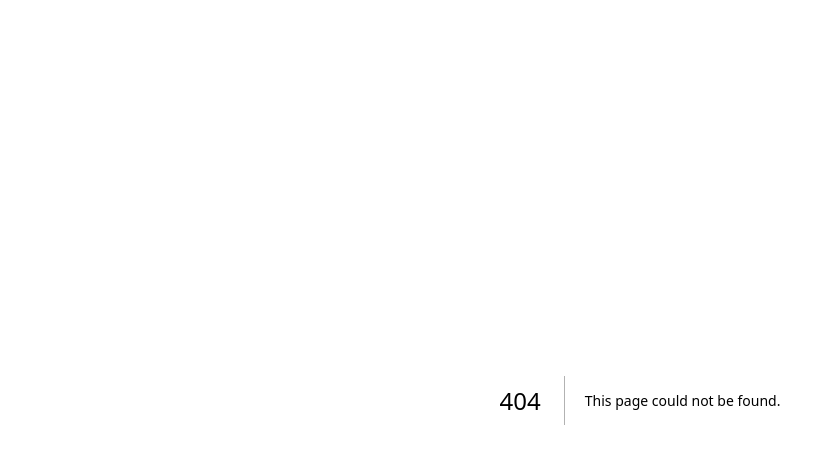
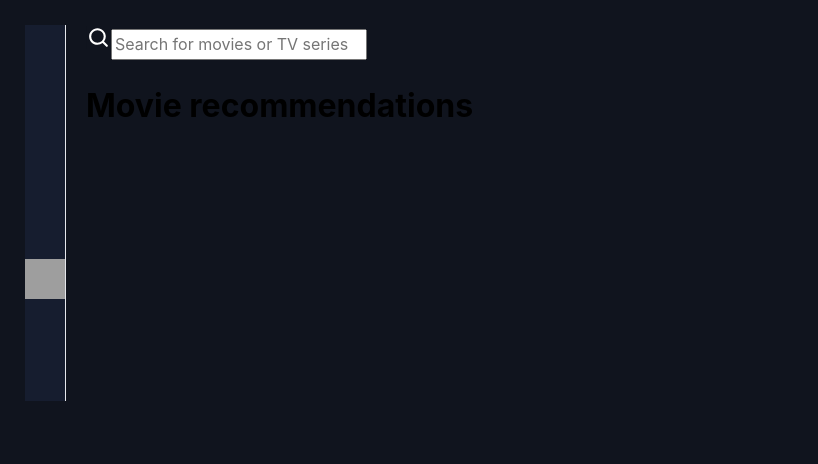
Before and after one commit to HabibEniolabi/EntertainmentWebApp, a Next.js app: page /movie-list in a window 1280 px wide. Before the commit this address had no page. Shown: the top 464 px of the page, without its empty margins (0-818 px from the left). Built offline with nearby package versions, Linux system fonts and the light colour scheme; grey boxes are pictures that could not be loaded.

Commit message:
Fixes on Header and Sidebar

```diff
--- a/package.json
+++ b/package.json
@@ -15,7 +15,8 @@
     "react": "19.1.0",
     "react-dom": "19.1.0",
     "react-redux": "^9.2.0",
-    "redux-persist": "^6.0.0"
+    "redux-persist": "^6.0.0",
+    "sass": "^1.93.2"
   },
   "devDependencies": {
     "@tailwindcss/postcss": "^4",
--- /dev/null
+++ b/src/app/(authenticated)/movie-list/page.tsx
@@ -0,0 +1,11 @@
+import React from 'react';
+
+const MovieList = () => {
+  return (
+    <div>
+      <h1>Movie recommendations</h1>
+    </div>
+  );
+}
+
+export default MovieList;
--- /dev/null
+++ b/src/app/(authenticated)/styles.module.scss
@@ -0,0 +1,22 @@
+.dashboard {
+  display: flex;
+  gap: 20px;
+  background-color: #10141E;
+  padding: 25px;
+  position: relative;
+
+  &_header {
+    flex: 1;
+    display: flex;
+    flex-direction: column;
+    width: 100%;
+    max-width: 100%;
+    height: 100vh;
+    overflow-x: hidden;
+  }
+
+  main {
+    flex-grow: 1;
+    overflow: hidden;
+  }
+}
--- a/src/assets/icons/Trending.tsx
+++ b/src/assets/icons/Trending.tsx
@@ -13,7 +13,6 @@ const Trending = ({className, ...props}: TrendingProps) => (
     {...props}
   >
     <path
-    //   fill="#fff"
     className="fill-current"
       fillRule="evenodd"
       d="M1 0h7c.6 0 1 .4 1 1v7c0 .6-.4 1-1 1H1c-.6 0-1-.4-1-1V1c0-.6.4-1 1-1Zm0 11h7c.6 0 1 .4 1 1v7c0 .6-.4 1-1 1H1c-.6 0-1-.4-1-1v-7c0-.6.4-1 1-1ZM19 0h-7c-.6 0-1 .4-1 1v7c0 .6.4 1 1 1h7c.6 0 1-.4 1-1V1c0-.6-.4-1-1-1Zm-7 11h7c.6 0 1 .4 1 1v7c0 .6-.4 1-1 1h-7c-.6 0-1-.4-1-1v-7c0-.6.4-1 1-1Z"
--- a/src/components/Navigations/Header/index.tsx
+++ b/src/components/Navigations/Header/index.tsx
@@ -1,65 +1,181 @@
+// 'use client';
+
+// import { useState, useRef, useEffect } from 'react';
+// import Search from '@/src/assets/icons/Search';
+
+// interface MediaItem {
+//   title: string;
+//   year: number;
+//   category: "Movie" | "TV Series";
+//   rating: string;
+//   isBookmarked: boolean;
+//   isTrending: boolean;
+// }
+
+// export default function Header() {
+//   const [query, setQuery] = useState('');
+//   const [isFocused, setIsFocused] = useState(false);
+//   const [results, setResults] = useState<MediaItem[]>([]);
+//   const [isLoading, setIsLoading] = useState(false);
+
+//   const inputRef = useRef<HTMLInputElement>(null);
+//   const searchRef = useRef<HTMLDivElement>(null);
+
+//   // Search through your JSON data
+//   const searchMedia = async (searchQuery: string): Promise<MediaItem[]> => {
+//     if (!searchQuery.trim()) return [];
+
+//     setIsLoading(true);
+
+//     try {
+//       // Fetch from your JSON file
+//       const response = await fetch('/api/media'); // or your JSON Server URL
+//       const allMedia: MediaItem[] = await response.json();
+
+//       // Filter results based on search query
+//       const filteredResults = allMedia.filter(item =>
+//         item.title.toLowerCase().includes(searchQuery.toLowerCase())
+//       );
+
+//       return filteredResults;
+//     } catch (error) {
+//       console.error('Search error:', error);
+//       return [];
+//     } finally {
+//       setIsLoading(false);
+//     }
+//   };
+
+//   // Search when user types
+//   useEffect(() => {
+//     if (!query.trim()) {
+//       setResults([]);
+//       return;
+//     }
+
+//     const timeoutId = setTimeout(async () => {
+//       const searchResults = await searchMedia(query);
+//       setResults(searchResults);
+//     }, 300);
+
+//     return () => clearTimeout(timeoutId);
+//   }, [query]);
+
+//   // Close dropdown when clicking outside
+//   useEffect(() => {
+//     const handleClickOutside = (event: MouseEvent) => {
+//       if (searchRef.current && !searchRef.current.contains(event.target as Node)) {
+//         setIsFocused(false);
+//       }
+//     };
+
+//     document.addEventListener('mousedown', handleClickOutside);
+//     return () => document.removeEventListener('mousedown', handleClickOutside);
+//   }, []);
+
+//   const handleSelectResult = (result: MediaItem) => {
+//     console.log('Selected:', result.title);
+//     setIsFocused(false);
+//     setQuery(result.title);
+//   };
+
+//   return (
+//     <div ref={searchRef} className="relative w-full max-w-2xl">
+//       <div className="relative">
+//         <Search className="absolute left-4 top-1/2 transform -translate-y-1/2 text-gray-400 w-5 h-5" />
+
+//         <input
+//           ref={inputRef}
+//           type="text"
+//           value={query}
+//           onChange={(e) => setQuery(e.target.value)}
+//           onFocus={() => setIsFocused(true)}
+//           placeholder="Search for movies or TV series"
+//           className="w-full pl-12 pr-4 py-4 bg-gray-800 text-white placeholder-gray-400 rounded-lg border-0 focus:outline-none focus:ring-0 text-lg"
+//         />
+//       </div>
+
+//       {/* Dropdown with actual search results */}
+//       {isFocused && query && (
+//         <div className="absolute top-full left-0 right-0 mt-2 bg-gray-800 rounded-lg shadow-xl z-50 max-h-80 overflow-y-auto">
+//           {isLoading ? (
+//             <div className="p-4 text-center text-gray-400">
+//               <div className="animate-spin rounded-full h-6 w-6 border-b-2 border-blue-500 mx-auto"></div>
+//               <p className="mt-2">Searching...</p>
+//             </div>
+//           ) : results.length > 0 ? (
+//             <div className="py-2">
+//               {results.map((result) => (
+//                 <button
+//                   key={result.title}
+//                   onClick={() => handleSelectResult(result)}
+//                   className="w-full text-left px-4 py-3 hover:bg-gray-700 transition-colors border-b border-gray-700 last:border-b-0"
+//                 >
+//                   <div className="text-white font-medium">{result.title}</div>
+//                   <div className="text-gray-400 text-sm mt-1">
+//                     {result.year} • {result.category} • {result.rating}
+//                   </div>
+//                 </button>
+//               ))}
+//             </div>
+//           ) : (
+//             <div className="p-4 text-center text-gray-400">
+//               No results found for "{query}"
+//             </div>
+//           )}
+//         </div>
+//       )}
+//     </div>
+//   );
+// }
+
+
 'use client';
 
-import { useState, useRef, useEffect } from 'react';
+import { useAppDispatch, useAppSelector } from '@/src/lib/store/hooks';
+import { setSearchQuery, setSearchResults, clearSearch } from '@/src/lib/store/slices/searchSlice';
+import { useState, useEffect, useRef } from 'react';
 import Search from '@/src/assets/icons/Search';
 
-interface MediaItem {
-  title: string;
-  year: number;
-  category: "Movie" | "TV Series";
-  rating: string;
-  isBookmarked: boolean;
-  isTrending: boolean;
-}
+export default function Header() {
+  const dispatch = useAppDispatch();
+  const { query, results, isSearching } = useAppSelector((state) => state.search);
+  const { items } = useAppSelector((state) => state.media);
 
-export default function Header() {
-  const [query, setQuery] = useState('');
+  const [localQuery, setLocalQuery] = useState(query);
   const [isFocused, setIsFocused] = useState(false);
-  const [results, setResults] = useState<MediaItem[]>([]);
   const [isLoading, setIsLoading] = useState(false);
 
-  const inputRef = useRef<HTMLInputElement>(null);
   const searchRef = useRef<HTMLDivElement>(null);
 
-  // Search through your JSON data
-  const searchMedia = async (searchQuery: string): Promise<MediaItem[]> => {
-    if (!searchQuery.trim()) return [];
+  // Debounced search with Redux integration
+  useEffect(() => {
+    if (!localQuery.trim()) {
+      dispatch(clearSearch());
+      setIsLoading(false);
+      return;
+    }
 
     setIsLoading(true);
 
-    try {
-      // Fetch from your JSON file
-      const response = await fetch('/api/media'); // or your JSON Server URL
-      const allMedia: MediaItem[] = await response.json();
+    const timeoutId = setTimeout(() => {
+      // Update Redux state
+      dispatch(setSearchQuery(localQuery));
 
-      // Filter results based on search query
-      const filteredResults = allMedia.filter(item =>
-        item.title.toLowerCase().includes(searchQuery.toLowerCase())
+      // Perform search/filtering
+      const filteredResults = items.filter(item =>
+        item.title.toLowerCase().includes(localQuery.toLowerCase())
       );
 
-      return filteredResults;
-    } catch (error) {
-      console.error('Search error:', error);
-      return [];
-    } finally {
+      dispatch(setSearchResults(filteredResults));
       setIsLoading(false);
-    }
-  };
-
-  // Search when user types
-  useEffect(() => {
-    if (!query.trim()) {
-      setResults([]);
-      return;
-    }
-
-    const timeoutId = setTimeout(async () => {
-      const searchResults = await searchMedia(query);
-      setResults(searchResults);
     }, 300);
 
-    return () => clearTimeout(timeoutId);
-  }, [query]);
+    return () => {
+      clearTimeout(timeoutId);
+      setIsLoading(false);
+    };
+  }, [localQuery, items, dispatch]);
 
   // Close dropdown when clicking outside
   useEffect(() => {
@@ -73,30 +189,44 @@ export default function Header() {
     return () => document.removeEventListener('mousedown', handleClickOutside);
   }, []);
 
-  const handleSelectResult = (result: MediaItem) => {
+  const handleClearSearch = () => {
+    setLocalQuery('');
+    dispatch(clearSearch());
+    setIsFocused(false);
+  };
+
+  const handleSelectResult = (result: any) => {
     console.log('Selected:', result.title);
     setIsFocused(false);
-    setQuery(result.title);
+    setLocalQuery(result.title);
   };
 
   return (
     <div ref={searchRef} className="relative w-full max-w-2xl">
       <div className="relative">
-        <Search className="absolute left-4 top-1/2 transform -translate-y-1/2 text-gray-400 w-5 h-5" />
+        <Search className="absolute left-4 top-1/2 transform-translate-y-1/2 text-gray-400" width={25} height={25} />
 
         <input
-          ref={inputRef}
           type="text"
-          value={query}
-          onChange={(e) => setQuery(e.target.value)}
+          value={localQuery}
+          onChange={(e) => setLocalQuery(e.target.value)}
           onFocus={() => setIsFocused(true)}
           placeholder="Search for movies or TV series"
-          className="w-full pl-12 pr-4 py-4 bg-gray-800 text-white placeholder-gray-400 rounded-lg border-0 focus:outline-none focus:ring-0 text-lg"
+          className="w-full pl-12 pr-4 py-4 bg-transparent text-white placeholder-gray-400 rounded-lg border-0 text-lg"
         />
+
+        {localQuery && (
+          <button
+            onClick={handleClearSearch}
+            className="absolute right-4 top-1/2 transform -translate-y-1/2 text-gray-400 hover:text-white transition-colors"
+          >
+            ×
+          </button>
+        )}
       </div>
 
-      {/* Dropdown with actual search results */}
-      {isFocused && query && (
+      {/* Enhanced Dropdown with Redux Results */}
+      {isFocused && isSearching && (
         <div className="absolute top-full left-0 right-0 mt-2 bg-gray-800 rounded-lg shadow-xl z-50 max-h-80 overflow-y-auto">
           {isLoading ? (
             <div className="p-4 text-center text-gray-400">
@@ -107,7 +237,7 @@ export default function Header() {
             <div className="py-2">
               {results.map((result) => (
                 <button
-                  key={result.title}
+                  key={result.id || result.title}
                   onClick={() => handleSelectResult(result)}
                   className="w-full text-left px-4 py-3 hover:bg-gray-700 transition-colors border-b border-gray-700 last:border-b-0"
                 >
@@ -118,11 +248,11 @@ export default function Header() {
                 </button>
               ))}
             </div>
-          ) : (
+          ) : localQuery.trim() ? (
             <div className="p-4 text-center text-gray-400">
-              No results found for "{query}"
+              No results found for "{localQuery}"
             </div>
-          )}
+          ) : null}
         </div>
       )}
     </div>
--- a/src/components/Navigations/Sidebar/index.tsx
+++ b/src/components/Navigations/Sidebar/index.tsx
@@ -4,43 +4,35 @@ import { usePathname, useRouter } from "next/navigation";
 import MenuLink from "../MenuLink";
 import classes from "./styles.module.scss";
 import { useDispatch } from "react-redux";
-// import { clearToken } from "@/config/store/auth/slice";
-// import { useSystemColorScheme } from "@/hooks/useSystemColorScheme";
-import User from '@/assets/images/user-image.png';
+import User from '@/src/assets/images/image-avatar.png';
 import Profile from "../Profile";
 import { JSX } from "react";
 import Bookmark from "@/src/assets/icons/Bookmark";
 import Movie from "@/src/assets/icons/Movie";
 import Trending from "@/src/assets/icons/Trending";
-import Search from "@/src/assets/icons/Search";
 import TvSeries from "@/src/assets/icons/TvSeries";
 import MovieList from "@/src/assets/icons/MovieList";
 
 const data = [
-//   {
-//     link: "/movielist",
-//     icon: <MovieList color={"fill-[#5A698F]"} />,
-//     activeIcon: <MovieList color={"fill-{#FC4747}"}  />,
-//   },
   {
     link: "/trending",
-    icon: <Trending color={"fill-white"} />,
-    activeIcon: <Trending color={"fill-{#FC4747}"} />,
+    icon: <Trending className={"fill-white w-6 h-6 "} />,
+    activeIcon: <Trending className={"fill-{#FC4747}"} />,
   },
   {
     link: "/movie",
-    icon: <Movie color={"fill-[#5A698F]"} />,
-    activeIcon: <Movie color={"fill-{#FC4747}"} />,
+    icon: <Movie className={"fill-[#5A698F]"} />,
+    activeIcon: <Movie className={"fill-{#FC4747}"} />,
   },
   {
     link: "/series",
-    icon: <TvSeries color={"fill-[#5A698F]"} />,
-    activeIcon: <TvSeries color={"fill-{#FC4747}"} />,
+    icon: <TvSeries className={"fill-[#5A698F]"} />,
+    activeIcon: <TvSeries className={"fill-{#FC4747}"} />,
   },
   {
     link: "/bookmark",
-    icon: <Bookmark color={"fill-[#5A698F]"} />,
-    activeIcon: <Bookmark color={"fill-{#FC4747}"} />,
+    icon: <Bookmark className={"fill-[#5A698F]"} />,
+    activeIcon: <Bookmark className={"fill-{#FC4747}"} />,
   }
 ];
 
@@ -94,16 +86,15 @@ const Sidebar = ({ setShowSidebar, showSidebar }: any): JSX.Element => {
               <MovieList className="fill-[#FC4747]"/>
             </Link> */}
             <Link
-                href={`${modifiedPathname}/movielist`}
+                href={`${modifiedPathname}/movie-list`}
                 className={`max-w-[32px] w-full h-[27px] items-center rounded-[20px] text-[#FC4747]`}
-                onClick={() => handleMenuLinkClick("./movielist")}
+                onClick={() => handleMenuLinkClick("./movie-list")}
             >
                 <div className="w-full h-full">
                     <MovieList className="fill-[#FC4747]"/>
                 </div>
             </Link>
           </div>
-
           <div className="flex flex-col gap-[6px] pt-[20px] px-sm">
             <div className="flex flex-col gap-sm">{links}</div>
           </div>
--- /dev/null
+++ b/src/components/Navigations/Sidebar/styles.module.scss
@@ -0,0 +1,45 @@
+// .sidebar {
+//   display: flex;
+//   flex-direction: column;
+//   position: relative;
+//   background-color: transparent;
+//   transition: max-width 0.5s ease-in-out, padding 0.5s ease-in-out;
+//   z-index: 8;
+//   @apply w-full border-r-1 border-solid border-grey-100 border-b-0 border-l-0 border-t-0 pb-xl;
+// }
+
+// .aside {
+//   display: none;
+//   @apply max-w-[272px] w-full md:block;
+// }
+
+.sidebar {
+  display: flex;
+  flex-direction: column;
+  position: relative;
+  background-color: #161D2F;
+  transition: max-width 0.5s ease-in-out, padding 0.5s ease-in-out;
+  z-index: 8;
+
+  /* Replaced @apply with actual CSS properties */
+  width: 100%;
+  border-right: 1px solid;
+  border-left: 0;
+  border-top: 0;
+  border-bottom: 0;
+  border-style: solid;
+  border-color: #e5e7eb; /* Tailwind's grey-100 equivalent */
+  padding-bottom: 6rem; /* Tailwind's xl padding (24 * 0.25rem = 6rem) */
+}
+
+.aside {
+  display: none;
+
+  /* Replaced @apply with actual CSS properties */
+  max-width: 272px;
+  width: 100%;
+
+  @media (min-width: 768px) { /* md breakpoint */
+    display: block;
+  }
+}
```
Also changed, not shown: 1 other file (tests, documents, lock files or other folders).
